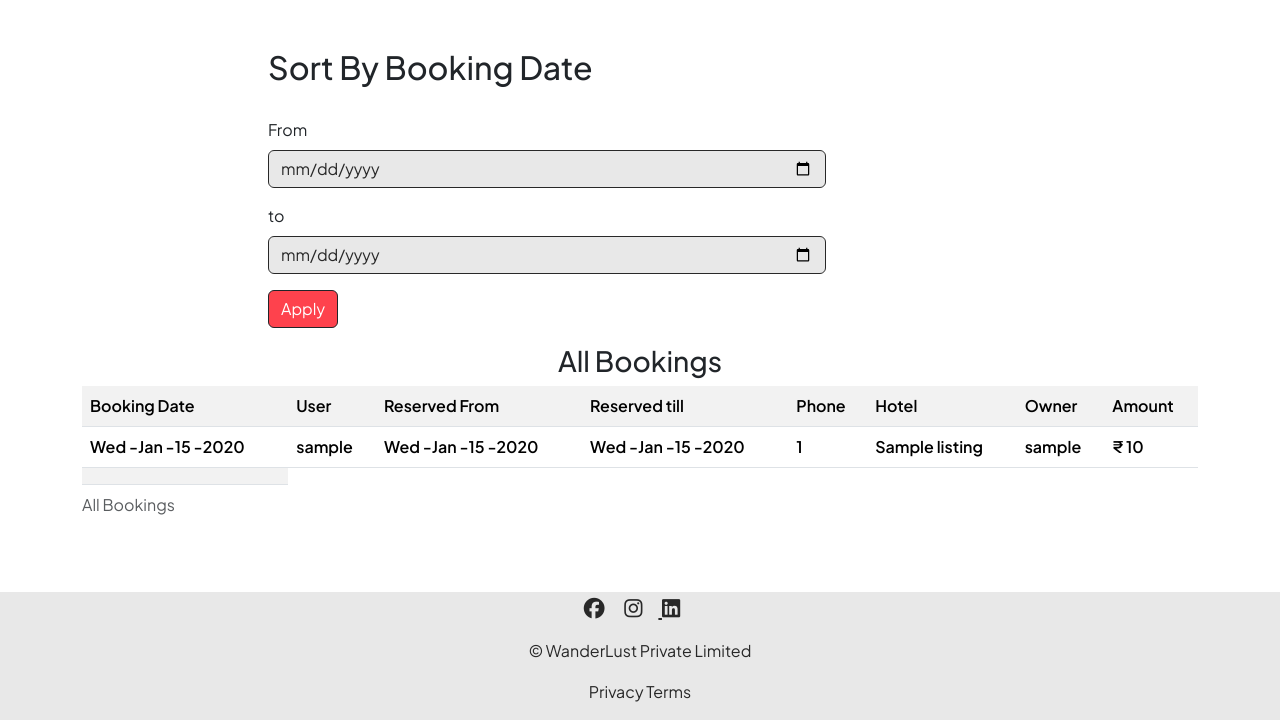
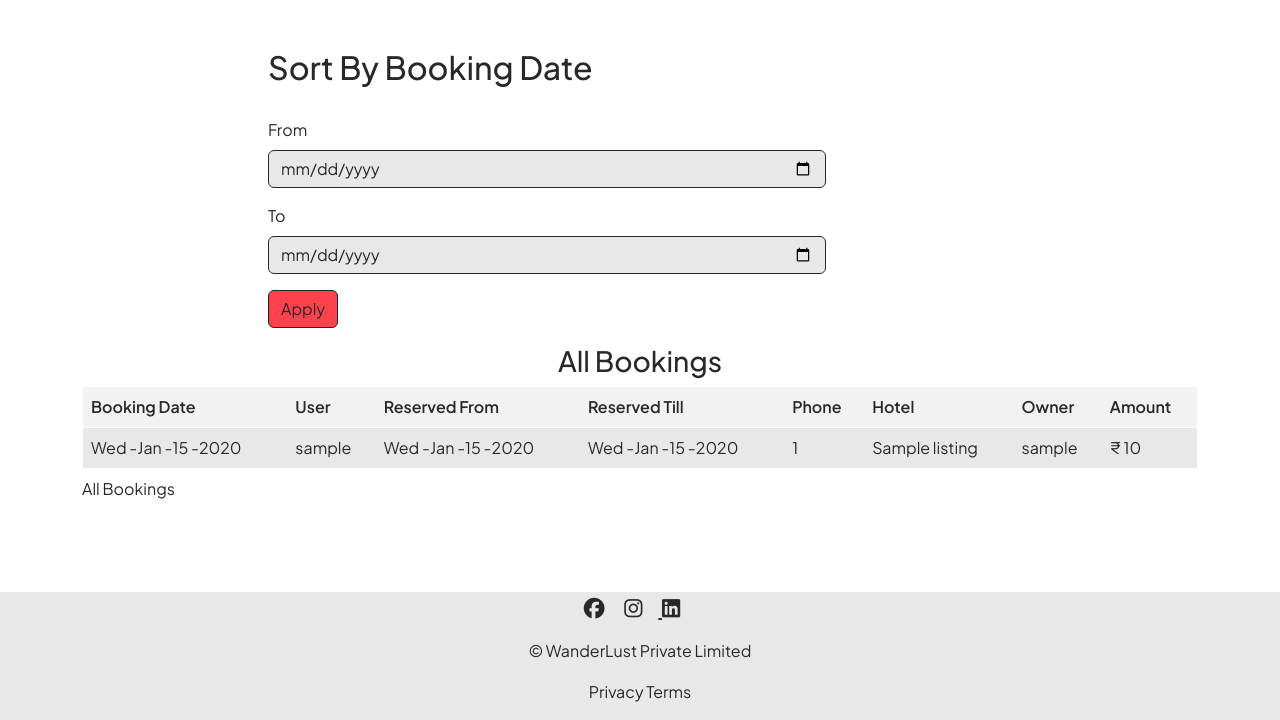
Before and after one commit to priyanshu-2384/travel-social-media, a Node server app: page /allBookings in a window 1280 px wide. Shown: the part 80-800 px from the top of the page. Run offline with Node 20, Linux system fonts and the light colour scheme; tables that the repository leaves empty hold one stand-in row (values such as "Sample post"); lists and menus that the app fills with data are empty; some libraries are stand-ins or nearby versions.

Commit message:
UI Changes

```diff
--- a/public/css/style.css
+++ b/public/css/style.css
@@ -129,14 +129,7 @@
     }
 
     /* Card Affect */
-    .card-img-overlay {
-        opacity: 0;
-    }
 
-    .card-img-overlay:hover {
-        opacity: 0.3;
-        background-color: white;
-    }
 
     .add-btn,
     .edit-btn {
@@ -176,11 +169,14 @@
         opacity: 0.7;
     }
 
-    .card-img-top {
+    .img-hover {
+        opacity: 1;
         box-shadow: 2px 2px 5px;
     }
 
-    .card-img-top:hover {
+    .img-hover:hover {
+        opacity: 0.7;
+        background-color: white;
         box-shadow: 3px 3px 10px;
     }
 
--- a/views/allBookings/show.ejs
+++ b/views/allBookings/show.ejs
@@ -1,63 +1,63 @@
 <% layout("layouts/boilerplate") %>
-<div class="mb-3 ">
-    <div class="col-6 offset-2 ">
+<div class="mb-3 texts">
+    <div class="col-6 offset-2 texts">
         <br><br>
-        <h2>Sort By Booking Date</h2>
+        <h2 class="texts">Sort By Booking Date</h2>
         <br>
         <form method="POST" action="/allBookings">
-            <div class="mb-3">
-                <label for="from" class="form-label">From</label>
+            <div class="mb-3 texts">
+                <label for="from" class="form-label texts">From</label>
                 <input name="from" type="date" class="form-control" >
             </div>
-            <div class="mb-3">
-                <label for="to" class="form-label">to</label>
-                <input  name="to" type="date" class="form-control" >
-            </div class="mb-3">
-            <button class="btn btn-dark add-btn">Apply</button>
+            <div class="mb-3 texts">
+                <label for="to" class="form-label texts">To</label>
+                <input name="to" type="date" class="form-control" >
+            </div>
+            <button class="btn btn-dark add-btn texts">Apply</button>
+        </form>
     </div>
 </div>
 
-    <h3 style="text-align: center;">All Bookings</h3>
-    <table class="table table-striped table-hover">
-        <caption>All Bookings</caption>
-        <tr>
-            <th>Booking Date</th>
-            <th>User</th>
-            <th>Reserved From</th>
-            <th>Reserved till</th>
-            <th>Phone</th>
-            <th>Hotel</th>
-            <th>Owner</th>
-            <th>Amount</th>
+<h3 class="texts" style="text-align: center;">All Bookings</h3>
+<div class="texts">
+    <table class="table table-striped table-hover texts">
+        <caption class="texts">All Bookings</caption>
+        <tr class="texts" style="border: 1px solid white;">
+            <th class="texts bg">Booking Date</th>
+            <th class="texts bg">User</th>
+            <th class="texts bg">Reserved From</th>
+            <th class="texts bg">Reserved Till</th>
+            <th class="texts bg">Phone</th>
+            <th class="texts bg">Hotel</th>
+            <th class="texts bg">Owner</th>
+            <th class="texts bg">Amount</th>
         </tr>
 
         <% for(booking of allBookings) {%>
-            <tr>
-                <th>
+        <tr class="texts" style="border: 1px solid white;">
+            <td class="texts secbg">
                 <%=booking.bookedAt.toString().split(" ").slice(0,4).join(" -")%>
-                </th>
-                <th>
+            </td>
+            <td class="texts secbg">
                 <%=booking.customer.username%>
-                </th>
-                <th>
+            </td>
+            <td class="texts secbg">
                 <%=booking.startDate.toString().split(" ").slice(0,4).join(" -")%>
-                </th>
-                <th>
+            </td>
+            <td class="texts secbg">
                 <%=booking.endDate.toString().split(" ").slice(0,4).join(" -")%>
-                </th>
-                <th>
+            </td>
+            <td class="texts secbg">
                 <%=booking.phone%>
-                </th>
-                <th>
+            </td>
+            <td class="texts secbg">
                 <%=booking.listing.title%>
-                </th>
-                <th>
+            </td>
+            <td class="texts secbg">
                 <%=booking.listing.owner.username%>
-                </th>
-                <th>&#8377; <%=booking.amount%></th>
-
+            </td>
+            <td class="texts secbg">&#8377; <%=booking.amount%></td>
         </tr>
-            <%}%>
-                <th></th>
+        <% } %>
     </table>
 </div>
--- a/views/error.ejs
+++ b/views/error.ejs
@@ -2,6 +2,6 @@
 
 <div class="row mt-3">
     <div class="alert alert-danger col-6 offset-3" role="alert">
-        <h5 class="texts"><%= message %></h5>
+        <h5><%= message %></h5>
     </div>
 </div>
--- a/views/listings/index.ejs
+++ b/views/listings/index.ejs
@@ -13,7 +13,7 @@
                     </button>
                     <ul class="dropdown-menu secbg">
                         <li><a class="dropdown-item by-price texts" href="/listings/filter">By Price</a></li>
-                        <form method="GET" action="/listings/topRated" class=" by-price">
+                        <form method="GET" action="/listings/topRated" class="by-price">
                             <button class="btn btn-light texts secbg" style="border: none;">Top Rated</button>
                         </form>
                     </ul>
@@ -25,9 +25,8 @@
             <% for(listing of allListings) { %>
                 <a href="/listings/<%=listing._id%>" class="listing-link">
                     <div class="card col listing-card bg">
-                        <img src="<%=listing.image.url%>" class="card-img-top bg" alt="listing_image"
+                        <img src="<%=listing.image.url%>" class="card-img-top img-hover bg" alt="listing_image"
                             style="width: 20rem; height: 20rem;">
-                        <div class="card-img-overlay"></div>
                         <div class="card-body">
                             <p class="card-text texts">
                                 <b>
--- a/views/listings/show.ejs
+++ b/views/listings/show.ejs
@@ -34,7 +34,7 @@
                             <br>
                             <% if(currUser) {%>
                                 <a href="/listings/<%=listing._id%>/booking"
-                                    class="btn btn-dark col-1 offset-2 offset-md-7 edit-btn" style="width:120px">Book Now</a>
+                                    class="btn btn-dark col-2 offset-5 edit-btn" style="width:120px">Book Now</a>
                                 <% } %>
                 </div>
             </div>
```
Lines whose indentation alone changed are shown as unchanged.
